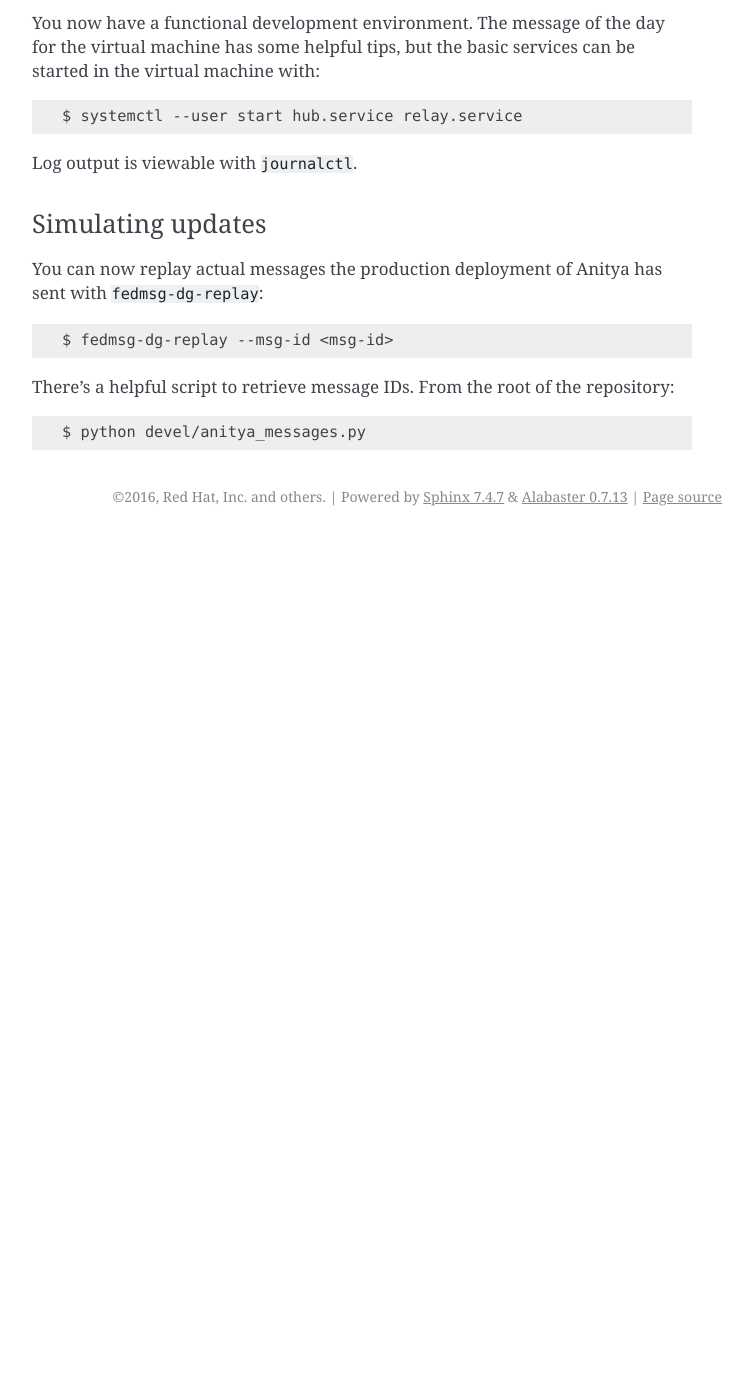
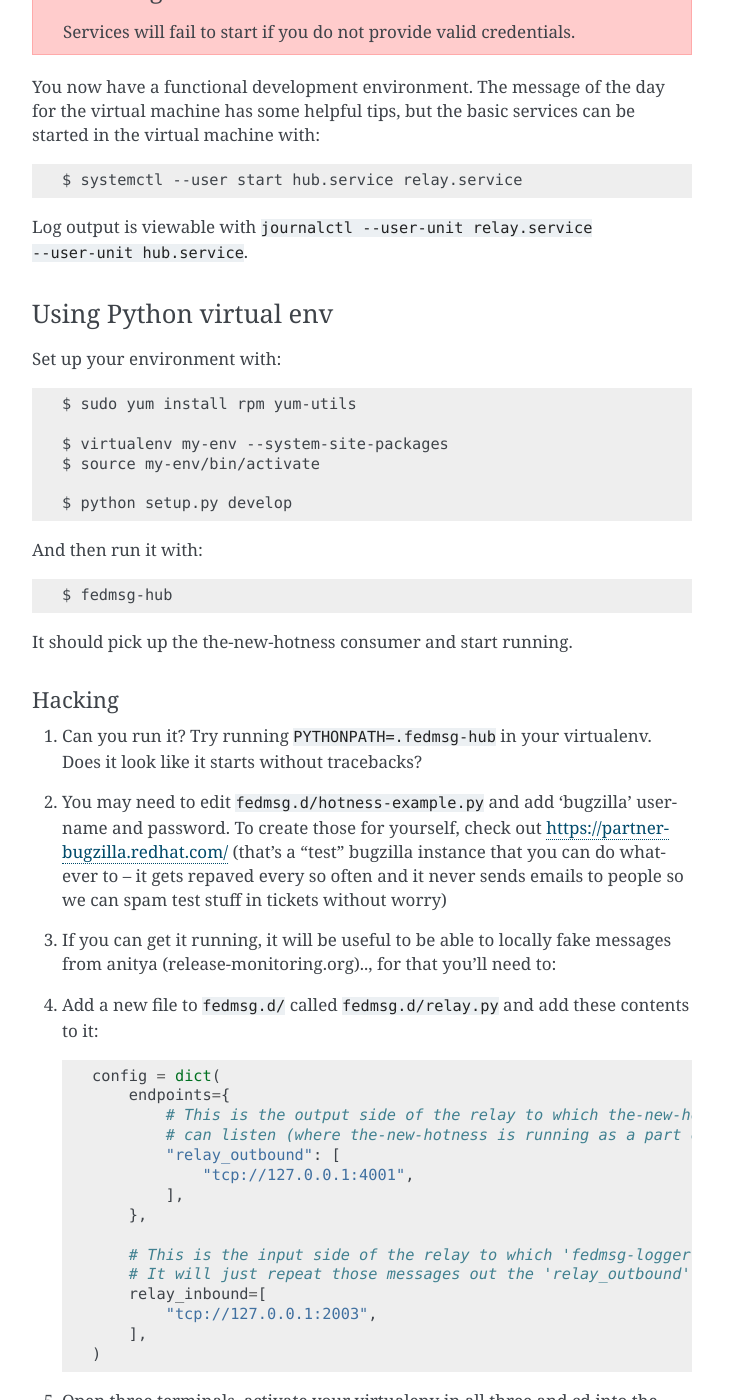
Before and after one commit to fedora-infra/the-new-hotness, a Sphinx documentation site: the page built from docs/dev-guide.rst, in a window 1280 px wide and 1400 px high, scrolled down 1251 px. Shown: the whole window, without its empty margins (388-1140 px from the left). Built offline with Sphinx 7.4.7, drawn with Linux system fonts in a browser that asks for light colours; before the commit the page ends 1787 px from its top, so only the background shows below that; some of the changed text lies outside the part shown.

Commit message:
Update docs

```diff
--- a/docs/conf.py
+++ b/docs/conf.py
@@ -59,7 +59,7 @@
 # General information about the project.
 project = 'The New Hotness'
 author = 'Red Hat, Inc. and others'
-copyright = '2016, ' + author
+copyright = '2018, ' + author
 
 # The version info for the project you're documenting, acts as replacement for
 # |version| and |release|, also used in various other places throughout the
--- a/docs/dev-guide.rst
+++ b/docs/dev-guide.rst
@@ -30,6 +30,9 @@
 Development environment
 -----------------------
 
+Using Vagrant
+^^^^^^^^^^^^^
+
 The best way to set up a development enviroment is to use `Vagrant <https://vagrantup.com/>`_.
 To get started, install Vagrant::
 
@@ -58,7 +61,74 @@
 
     $ systemctl --user start hub.service relay.service
 
-Log output is viewable with ``journalctl``.
+Log output is viewable with ``journalctl --user-unit relay.service --user-unit hub.service``.
+
+Using Python virtual env
+^^^^^^^^^^^^^^^^^^^^^^^^
+
+Set up your environment with::
+
+    $ sudo yum install rpm yum-utils
+
+    $ virtualenv my-env --system-site-packages
+    $ source my-env/bin/activate
+
+    $ python setup.py develop
+
+And then run it with::
+
+    $ fedmsg-hub
+
+It should pick up the the-new-hotness consumer and start running.
+
+Hacking
+'''''''
+
+1. Can you run it?  Try running ``PYTHONPATH=.fedmsg-hub`` in your virtualenv.
+   Does it look like it starts without tracebacks?
+2. You may need to edit ``fedmsg.d/hotness-example.py`` and add 'bugzilla'
+   username and password.  To create those for yourself, check out
+   https://partner-bugzilla.redhat.com/ (that's a "test" bugzilla instance that
+   you can do whatever to -- it gets repaved every so often and it never sends
+   emails to people so we can spam test stuff in tickets without worry)
+3. If you can get it running, it will be useful to be able to locally fake
+   messages from anitya (release-monitoring.org).., for that you'll need to:
+4. Add a new file to ``fedmsg.d/`` called ``fedmsg.d/relay.py`` and add these
+   contents to it::
+
+    config = dict(
+        endpoints={
+            # This is the output side of the relay to which the-new-hotness
+            # can listen (where the-new-hotness is running as a part of 'fedmsg-hub')
+            "relay_outbound": [
+                "tcp://127.0.0.1:4001",
+            ],
+        },
+
+        # This is the input side of the relay to which 'fedmsg-logger' and 'fedmsg-dg-replay' will send messages.
+        # It will just repeat those messages out the 'relay_outbound' endpoint on your own box.
+        relay_inbound=[
+            "tcp://127.0.0.1:2003",
+        ],
+    )
+
+5. Open three terminals, activate your virtualenv in all three and cd into the the-new-hotness/ dir.
+6. In one terminal run ``fedmsg-relay`` with no arguments.  It should start in
+   the foreground and show some logs and then sit there.  It shouldn't have any
+   tracebacks going by.
+7. In another terminal run ``fedmsg-tail --really-pretty``.  It should start up
+   and just sit there, waiting for messages to arrive.
+8. In the third terminal run ``echo "liberation" | fedmsg-logger``.  If you
+   look at the second terminal from point 3.3, It should have a JSON blob show
+   up. Success!  you just sent a fedmsg message locally to a fedmsg-relay which
+   then got bounced over to fedmsg-tail.
+
+9. Keep 'fedmsg-relay' open cause you'll need it.  Keep 'fedmsg-tail' open for debugging.
+10. Find anitya messages from the past here http://apps.fedoraproject.org/datagrepper/raw?category=anitya
+11. Get the 'msg-id' from one of them and replay it on your local fedmsg-relay
+    by running
+    ``fedmsg-dg-replay --msg-id 2014-cf0182f1-9ecb-48a7-a999-6f24a529b669``
+12. Watch what happens in the 'fedmsg-hub' logs.  Did it file a bug?  Did it explode?  Hack!
 
 Simulating updates
 ^^^^^^^^^^^^^^^^^^
--- /dev/null
+++ b/docs/release-notes.rst
@@ -0,0 +1,4 @@
+Release notes
+=============
+
+.. include:: ../CHANGELOG.rst
```
Also changed, not shown: CHANGELOG.rst (+10 -0 lines), README.rst (+9 -63 lines), docs/index.rst (+9 -6 lines), 1 other file.
